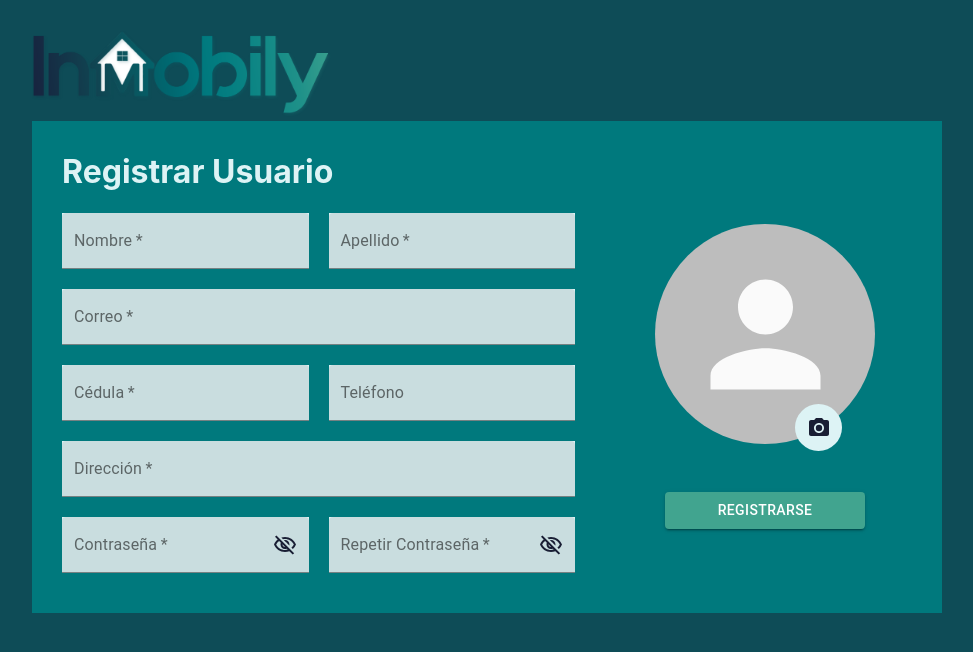
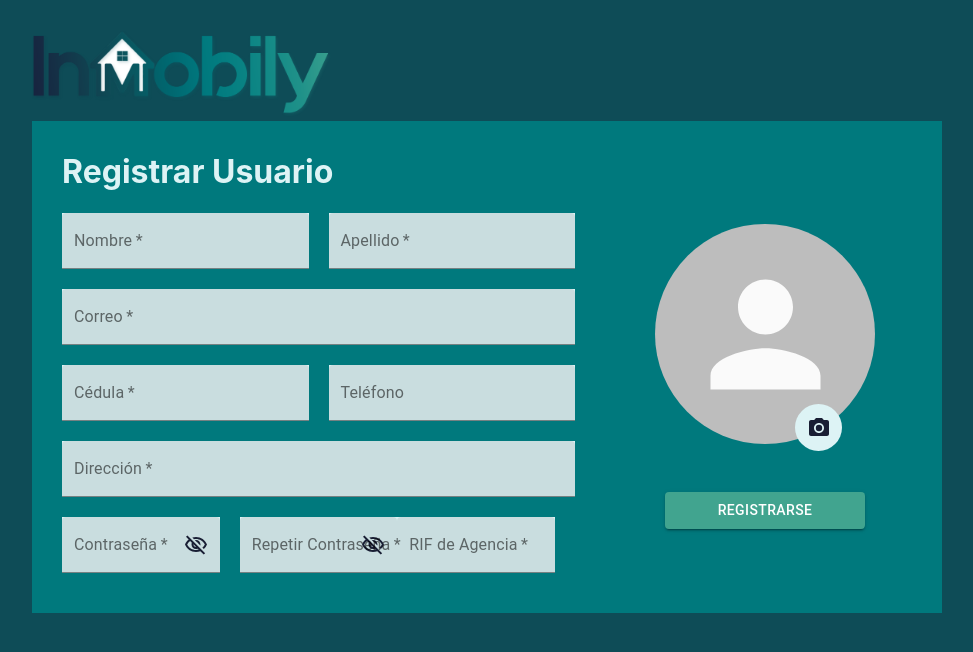
Before and after one commit to barreto-exe/Inmobily, a React (Create React App) app: page /signup in a window 1280 px wide. Shown: the top 652 px of the page, without its empty margins (153-1126 px from the left). Built offline with nearby package versions, Linux system fonts and the light colour scheme; the HTML template or start-up script is replaced by a standard one.

Commit message:
Preparando el input del RIF
También hice que en firebase el id = rif

```diff
--- a/src/firebase/functions.js
+++ b/src/firebase/functions.js
@@ -72,7 +72,7 @@ export const registrarAgencia = async (agencia, foto) => {
 
   agencia.fotoURL = url;
 
-  await db.collection("agencias").add(agencia);
+  await db.collection("agencias").doc(agencia.rif).set(agencia);
 };
 
 // Consultar asesores de una agencia
--- a/src/pages/RegistrarUsuario.js
+++ b/src/pages/RegistrarUsuario.js
@@ -28,6 +28,7 @@ const RegistrarUsuario = () => {
     direccion: "",
     password: "",
     confirmacion: "",
+    rif: "",
   };
 
   // Estados
@@ -93,6 +94,9 @@ const RegistrarUsuario = () => {
     if (usuario.confirmacion === "") {
       mensajesError.confirmacion = "Repite tu contraseña, por favor";
     }
+    if (usuario.rif === "") {
+      mensajesError.rif = "Ingresa el RIF de tu agencia, por favor";
+    }
 
     // Verifica que todo input requerido esté lleno
     for (const propiedad in usuario) {
@@ -115,7 +119,9 @@ const RegistrarUsuario = () => {
       await registrarUsuario(usuario, foto);
       history.push("/");
     } catch (error) {
-      if (error.code === "auth/invalid-email") {
+      if (error === "rif-invalido") {
+        mensajesError.rif = "No hay agencias registradas con este RIF";
+      } else if (error.code === "auth/invalid-email") {
         mensajesError.correo =
           "Ingresa una dirección de correo electrónico válida";
       } else if (error.code === "auth/email-already-in-use") {
@@ -271,6 +277,18 @@ const RegistrarUsuario = () => {
                 ),
               }}
             ></TextField>
+            {/* TODO: OJO colocar en un lugar correcto este input */}
+            <TextField
+              fullWidth
+              className="textFields"
+              label="RIF de Agencia"
+              variant="filled"
+              required
+              style={{ marginRight: "20px" }}
+              error={mensajesError.rif !== ""}
+              helperText={mensajesError.rif}
+              onChange={(e) => cambiarTexto("rif", e.target.value)}
+            ></TextField>
           </div>
         </div>
         <div className="container-avatar-icon">
```
